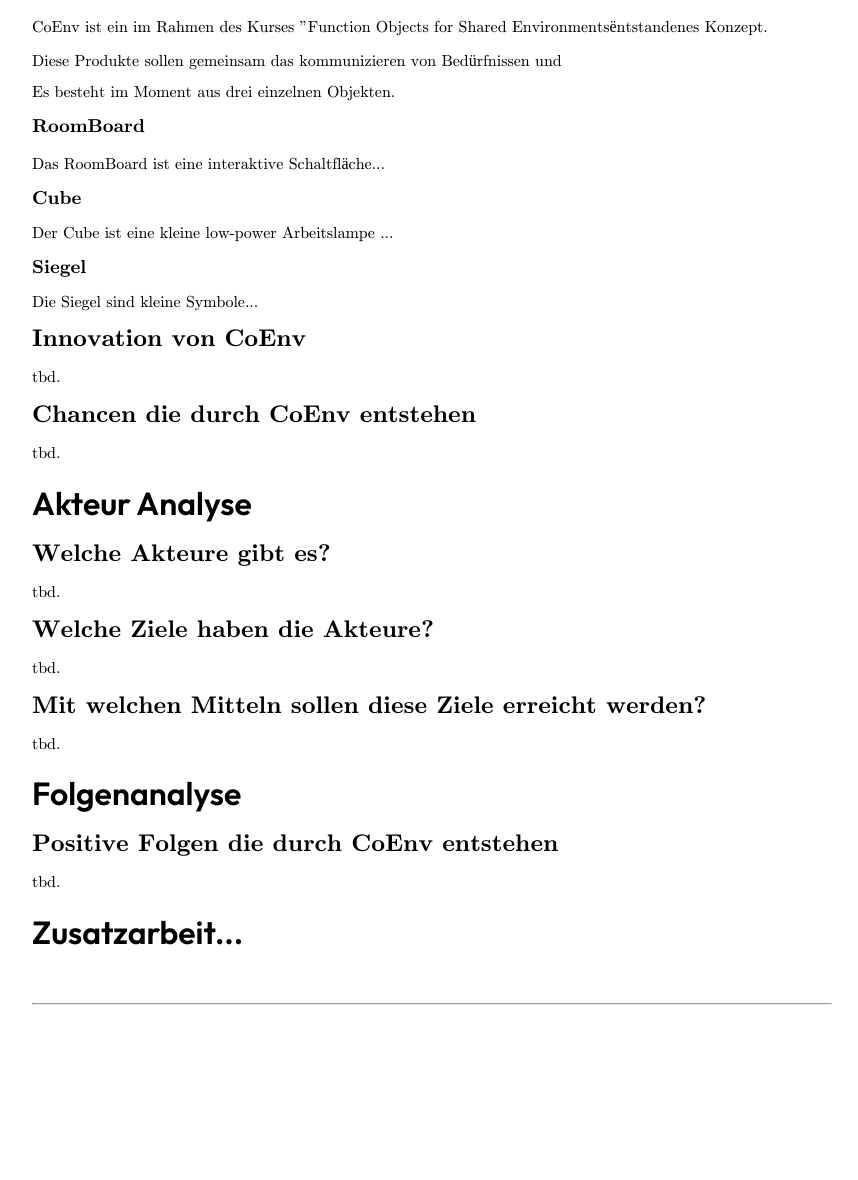
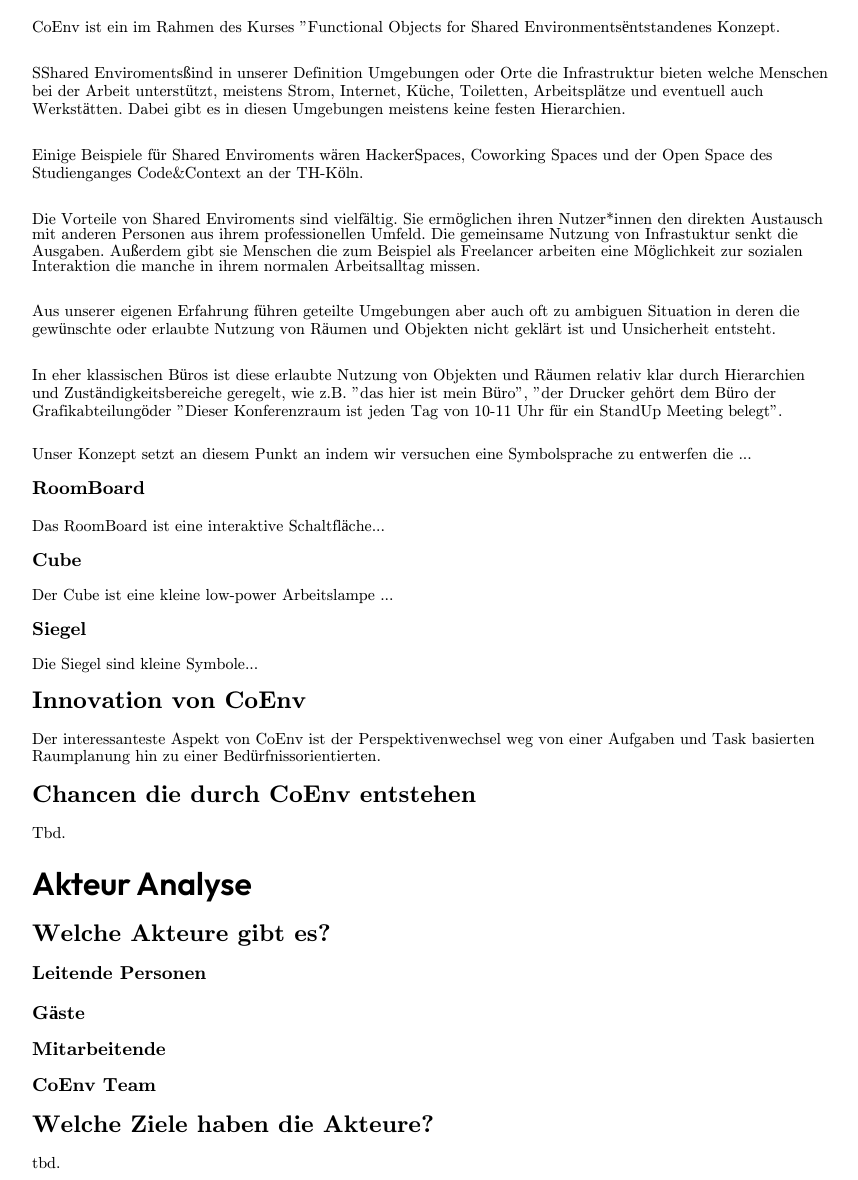
Before and after one commit to jim-fx/coenv-ethics, a plain HTML site: page index.html in a window 1280 px wide. Shown: the part 280-1460 px from the top of the page, without its empty margins (208-1066 px from the left). Before the commit the page ends 1293 px from the top, so only its background shows below. Drawn offline with Linux system fonts and the light colour scheme.

Commit message:
Deploying to gh-pages from @ jim-fx/coenv-ethics@e73cdfe5b68cc45791ef62f1d8edc2943cf0715f 🚀

```diff
--- a/index.html
+++ b/index.html
@@ -33,18 +33,40 @@ Das Ziel dieses Textes ist es, unser Produkt CoEnv unter ethischen Gesichtspunkt
 
 <P>
 
+<P>
+
 <H1><A ID="SECTION00010000000000000000">
 Einleitung</A>
 </H1>
 
 <P>
-CoEnv ist ein im Rahmen des Kurses "Function Objects for Shared Environmentsëntstandenes Konzept.
+CoEnv ist ein im Rahmen des Kurses "Functional Objects for Shared Environmentsëntstandenes Konzept.
+<BR>
+<BR>
+<BR>
+SShared Enviromentsßind in unserer Definition Umgebungen oder Orte die Infrastruktur bieten welche Menschen bei der Arbeit unterstützt, meistens Strom, Internet, Küche, Toiletten, Arbeitsplätze und eventuell auch Werkstätten. Dabei gibt es in diesen Umgebungen meistens keine festen Hierarchien.
+<BR>
+<BR>
+<BR>
+Einige Beispiele für Shared Enviroments wären HackerSpaces, Coworking Spaces und der Open Space des Studienganges Code&amp;Context an der TH-Köln.
+<BR>
+<BR>
+<BR>
+Die Vorteile von Shared Enviroments sind vielfältig. Sie ermöglichen ihren Nutzer*innen den direkten Austausch mit anderen Personen aus ihrem professionellen Umfeld. Die gemeinsame Nutzung von Infrastuktur senkt die Ausgaben. Außerdem gibt sie Menschen die zum Beispiel als Freelancer arbeiten eine Möglichkeit zur sozialen Interaktion die manche in ihrem normalen Arbeitsalltag missen.
+<BR>
+<BR>
+<BR>
+Aus unserer eigenen Erfahrung führen geteilte Umgebungen aber auch oft zu ambiguen Situation in deren die gewünschte oder erlaubte Nutzung von Räumen und Objekten nicht geklärt ist und Unsicherheit entsteht.
+<BR>
+<BR>
+<BR>
+In eher klassischen Büros ist diese erlaubte Nutzung von Objekten und Räumen relativ klar durch Hierarchien und Zuständigkeitsbereiche geregelt, wie z.B. "das hier ist mein Büro", "der Drucker gehört dem Büro der Grafikabteilungöder "Dieser Konferenzraum ist jeden Tag von 10-11 Uhr für ein StandUp Meeting belegt".
+<BR>
+<BR>
+<BR>
+Unser Konzept setzt an diesem Punkt an indem wir versuchen eine Symbolsprache zu entwerfen die ...
 
 <P>
-Diese Produkte sollen gemeinsam das kommunizieren von Bedürfnissen und
-
-<P>
-Es besteht im Moment aus drei einzelnen Objekten.
 
 <P>
 
@@ -80,7 +102,7 @@ Innovation von CoEnv</A>
 </H2>
 
 <P>
-tbd.
+Der interessanteste Aspekt von CoEnv ist der Perspektivenwechsel weg von einer Aufgaben und Task basierten Raumplanung hin zu einer Bedürfnissorientierten.
 
 <P>
 
@@ -89,7 +111,7 @@ Chancen die durch CoEnv entstehen</A>
 </H2>
 
 <P>
-tbd.
+Tbd.
 
 <P>
 
@@ -104,7 +126,22 @@ Welche Akteure gibt es?</A>
 </H2>
 
 <P>
-tbd.
+
+<H3><A ID="SECTION00021100000000000000">
+Leitende Personen</A>
+</H3>
+
+<H3><A ID="SECTION00021200000000000000">
+Gäste</A>
+</H3>
+
+<H3><A ID="SECTION00021300000000000000">
+Mitarbeitende</A>
+</H3>
+
+<H3><A ID="SECTION00021400000000000000">
+CoEnv Team</A>
+</H3>
 
 <P>
 
```
Also changed, not shown: main.html (+45 -8 lines), 2 other files.
